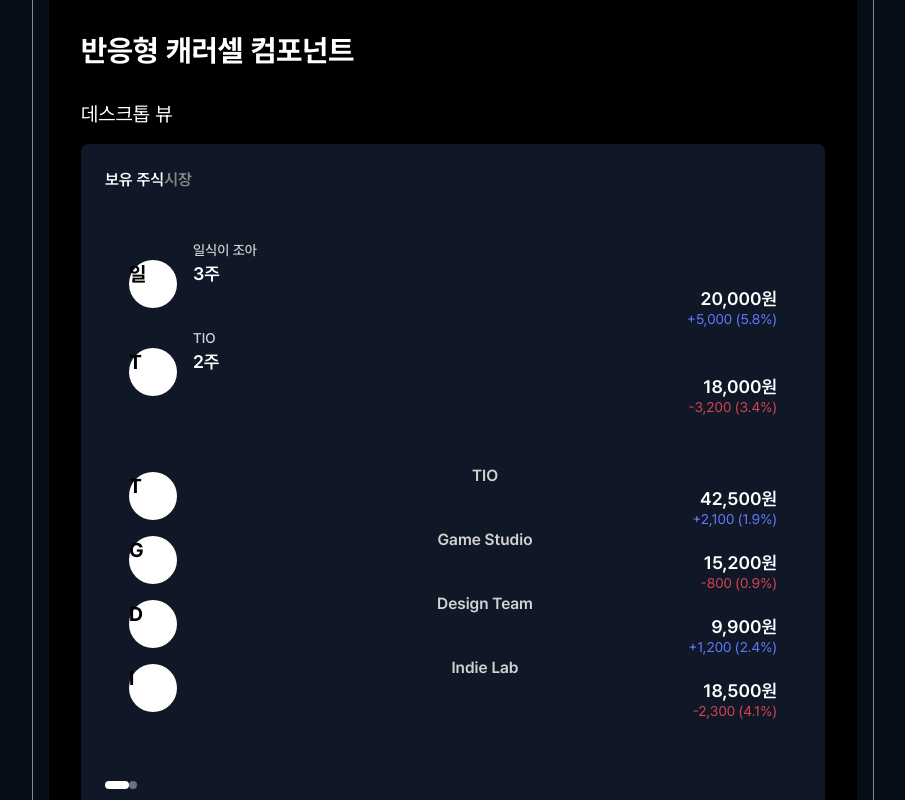
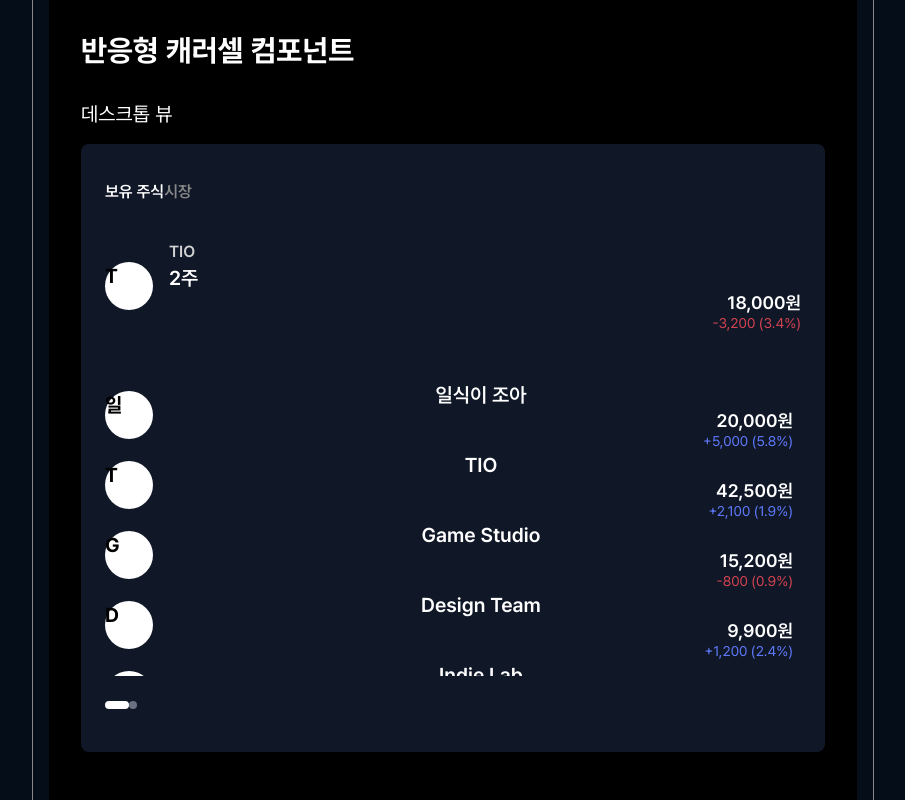
Before and after one commit to ssugameworks/invest-system_frontend, a Next.js app: page /carousel-example in a window 1280 px wide. Shown: the top 800 px of the page, without its empty margins (187-1092 px from the left). Built offline with nearby package versions, Linux system fonts and the light colour scheme.

Commit message:
feat: 캐러셀 수정 및 초기 설정

```diff
--- a/src/components/Carousel.tsx
+++ b/src/components/Carousel.tsx
@@ -5,8 +5,8 @@ import { debounce } from '@/utils/debounce';
 import { useCarouselDrag } from '@/hooks/useCarouselDrag';
 import { CarouselStateTabs } from '@/components/carousel/CarouselStateTabs';
 import { CarouselGroupSlide } from '@/components/carousel/CarouselGroupSlide';
-import { getActiveState, useCarouselGroups, useStateGroupIndices } from '@/hooks/useCarouselGrouping';
 import { CarouselCard, CarouselState } from '@/types/carousel';
+import { EMPTY_STATE_MESSAGES, STATE_ORDER } from '@/constants/carousel';
 
 // 캐러셀 설정 상수 (Tailwind 클래스와 동일하게 유지)
 const CAROUSEL_GAP = 10; // gap-2.5 (0.625rem = 10px)와 동기화 필요
@@ -25,18 +25,29 @@ export default function Carousel({ cards, className = '', onCardClick }: Carouse
   const containerRef = useRef<HTMLDivElement>(null);
 
   const dragHandlers = useCarouselDrag(containerRef);
-  const groupedCards = useCarouselGroups(cards);
-  const stateGroupIndices = useStateGroupIndices(groupedCards);
-  const activeState = getActiveState(groupedCards, currentIndex);
+  const slides = useMemo(
+    () =>
+      STATE_ORDER.map((state) => {
+        const isInvestedState = state === 'invested';
+        const items = cards.filter((card) => Boolean(card.isInvested) === isInvestedState);
+        return {
+          id: `slide-${state}`,
+          isInvested: isInvestedState,
+          items,
+        };
+      }),
+    [cards]
+  );
+  const activeState = STATE_ORDER[currentIndex] ?? 'invested';
 
   const scrollTo = (index: number) => {
-    if (!containerRef.current || !groupedCards.length) return;
+    if (!containerRef.current || !slides.length) return;
     const container = containerRef.current;
     const firstCard = container.querySelector('[data-carousel-item]') as HTMLElement;
     if (!firstCard) return;
 
     const cardWidth = firstCard.offsetWidth;
-    const clampedIndex = Math.max(0, Math.min(index, groupedCards.length - 1));
+    const clampedIndex = Math.max(0, Math.min(index, slides.length - 1));
 
     container.scrollTo({
       left: clampedIndex * (cardWidth + CAROUSEL_GAP),
@@ -46,8 +57,8 @@ export default function Carousel({ cards, className = '', onCardClick }: Carouse
   };
 
   const handleStateClick = (state: CarouselState) => {
-    const targetIndex = stateGroupIndices[state];
-    if (typeof targetIndex === 'number') {
+    const targetIndex = STATE_ORDER.indexOf(state);
+    if (targetIndex >= 0) {
       scrollTo(targetIndex);
     }
   };
@@ -62,9 +73,9 @@ export default function Carousel({ cards, className = '', onCardClick }: Carouse
 
         const cardWidth = firstCard.offsetWidth;
         const newIndex = Math.round(container.scrollLeft / (cardWidth + CAROUSEL_GAP));
-        setCurrentIndex(newIndex);
+        setCurrentIndex(Math.max(0, Math.min(newIndex, slides.length - 1)));
       }, SCROLL_DEBOUNCE_MS),
-    []
+    [slides.length]
   );
 
   useEffect(() => {
@@ -75,17 +86,22 @@ export default function Carousel({ cards, className = '', onCardClick }: Carouse
     return () => container.removeEventListener('scroll', debouncedHandleScroll);
   }, [debouncedHandleScroll]);
 
+  const tabs = slides.map((slide, idx) => ({
+    state: STATE_ORDER[idx],
+    hasItems: slide.items.length > 0,
+  }));
+
+  const missingStates = tabs.filter((tab) => !tab.hasItems).map((tab) => tab.state);
+
   return (
-    <div className={`w-full ${className}`}>
-      <CarouselStateTabs
-        activeState={activeState}
-        stateGroupIndices={stateGroupIndices}
-        onStateSelect={handleStateClick}
-      />
+    <div className={`w-full px-4 md:px-0 py-3 ${className}`}>
+      <CarouselStateTabs activeState={activeState} onStateSelect={handleStateClick} tabs={tabs} />
+
+
 
       <div
         ref={containerRef}
-        className="flex gap-2.5 overflow-x-auto scrollbar-hide cursor-grab active:cursor-grabbing px-4 md:px-0 py-3"
+        className="flex gap-2.5 overflow-x-auto scrollbar-hide cursor-grab active:cursor-grabbing"
         style={{
           scrollSnapType: 'x mandatory',
           WebkitOverflowScrolling: 'touch',
@@ -101,22 +117,27 @@ export default function Carousel({ cards, className = '', onCardClick }: Carouse
         onTouchMove={dragHandlers.handleTouchMove}
         onTouchEnd={dragHandlers.handleTouchEnd}
       >
-        {groupedCards.map((group) => (
-          <CarouselGroupSlide key={group.id} group={group} onCardClick={onCardClick} />
+        {slides.map((slide, index) => (
+          <CarouselGroupSlide
+            key={slide.id}
+            group={slide}
+            onCardClick={onCardClick}
+            emptyMessage={slide.items.length === 0 ? EMPTY_STATE_MESSAGES[STATE_ORDER[index]] : undefined}
+          />
         ))}
       </div>
 
-      {groupedCards.length > 1 && (
+      {slides.length > 1 && (
         <div className="flex justify-center gap-2 mt-4" role="tablist" aria-label="캐러셀 인디케이터">
-          {groupedCards.map((group, index) => (
+          {slides.map((slide, index) => (
             <button
-              key={group.id}
+              key={slide.id}
               onClick={() => scrollTo(index)}
               className={`h-2 rounded-full transition-all ${
                 index === currentIndex ? 'bg-white w-6' : 'bg-gray-500 w-2'
               }`}
               role="tab"
-              aria-label={`${group.items.map((item) => item.title).join(', ') || '그룹'} 슬라이드로 이동`}
+              aria-label={`${slide.items.map((item) => item.title).join(', ') || '그룹'} 슬라이드로 이동`}
               aria-selected={index === currentIndex}
             />
           ))}
--- a/src/components/carousel/CarouselCardButton.tsx
+++ b/src/components/carousel/CarouselCardButton.tsx
@@ -1,4 +1,5 @@
 import React from 'react';
+import { useRouter } from 'next/navigation';
 import { formatNumberWithCommas } from '@/utils/formatters';
 import { CarouselCard, GlowVariant } from '@/types/carousel';
 
@@ -37,10 +38,12 @@ const buildChangeLabel = (
 interface CarouselCardButtonProps {
   card: CarouselCard;
   onClick?: (cardId: number) => void;
+  isInvestedState?: boolean;
 }
 
-export function CarouselCardButton({ card, onClick }: CarouselCardButtonProps) {
-  const isInvested = Boolean(card.isInvested);
+export function CarouselCardButton({ card, onClick, isInvestedState }: CarouselCardButtonProps) {
+  const router = useRouter();
+  const isInvested = typeof isInvestedState === 'boolean' ? isInvestedState : Boolean(card.isInvested);
   const avatarLabel = card.avatarLabel ?? (card.title?.[0] ?? '').toUpperCase();
   const glowVariant = card.glowVariant ?? 'bright';
   const changeDirection =
@@ -49,21 +52,17 @@ export function CarouselCardButton({ card, onClick }: CarouselCardButtonProps) {
   const changeText = card.changeLabel ?? buildChangeLabel(card.changeAmount, card.changeRate, changeDirection);
   const showChange = Boolean(changeText);
   const changeColor = changeDirection === 'down' ? 'text-[#d34250]' : 'text-[#5F79FB]';
-  const isInteractive = typeof onClick === 'function';
 
   const handleClick = () => {
-    if (isInteractive) {
-      onClick?.(card.id);
-    }
+    onClick?.(card.id);
+    router.push(`/detail/${encodeURIComponent(card.title)}`);
   };
 
   return (
     <button
       type="button"
       onClick={handleClick}
-      disabled={!isInteractive}
-      aria-disabled={!isInteractive}
-      className="relative flex w-full items-center gap-4 text-left transition-colors focus-visible:outline focus-visible:outline-2 focus-visible:outline-offset-2 focus-visible:outline-[#F6F631] disabled:cursor-default"
+      className="relative flex w-full items-center gap-4 text-left transition-colors focus-visible:outline focus-visible:outline-2 focus-visible:outline-offset-2 focus-visible:outline-[#F6F631]"
       aria-label={`${card.title} 카드`}
     >
       <div className="relative flex items-center justify-center">
@@ -77,30 +76,19 @@ export function CarouselCardButton({ card, onClick }: CarouselCardButtonProps) {
       </div>
       <div className="flex flex-1 items-center justify-between gap-6 min-w-0">
         <div
-          className={`min-w-0 flex flex-col ${
-            isInvested ? 'items-start' : 'items-center text-center justify-center'
-          } gap-0.5`}
+          className={`min-w-0 flex flex-col ${isInvested ? 'items-start' : 'items-center text-center justify-center'} `}
         >
-          <p className={`${isInvested ? 'text-sm font-medium' : 'text-base font-semibold'} text-[#d2d2d2] truncate`}>{card.title}</p>
-          {isInvested ? (
-            (card.subtitle ?? card.members) && (
-              <p className="text-lg font-semibold text-white truncate" aria-label="투자 기간">
-                {card.subtitle ?? card.members}
-              </p>
-            )
-          ) : (
-            <>
-              {card.members && (
-                <p className="text-sm font-medium text-[#9ca0ab] truncate" aria-label="팀 구성원">
-                  {card.members}
-                </p>
-              )}
-              {card.subtitle && (
-                <p className="text-lg font-semibold text-white truncate" aria-label="활동 정보">
-                  {card.subtitle}
-                </p>
-              )}
-            </>
+          <p
+            className={`${
+              isInvested ? 'text-base font-semibold text-[#d2d2d2] ' : 'text-[20px] font-semibold text-white'
+            } truncate`}
+          >
+            {card.title}
+          </p>
+          {isInvested && card.subtitle && (
+            <p className="text-xl font-semibold text-white truncate " aria-label="투자양">
+              {card.subtitle}
+            </p>
           )}
         </div>
         <div className="text-right min-w-[120px]">
--- a/src/components/carousel/CarouselGroupSlide.tsx
+++ b/src/components/carousel/CarouselGroupSlide.tsx
@@ -1,18 +1,37 @@
+import type { CSSProperties } from 'react';
 import { CarouselGroup } from '@/types/carousel';
 import { CarouselCardButton } from '@/components/carousel/CarouselCardButton';
+
+const MAX_VISIBLE_CARDS = 4;
+const MAX_LIST_HEIGHT_PX = 320;
 
 interface CarouselGroupSlideProps {
   group: CarouselGroup;
   onCardClick?: (cardId: number) => void;
+  emptyMessage?: string;
 }
 
-export function CarouselGroupSlide({ group, onCardClick }: CarouselGroupSlideProps) {
+export function CarouselGroupSlide({ group, onCardClick, emptyMessage }: CarouselGroupSlideProps) {
+  const enableOverflow = group.items.length > MAX_VISIBLE_CARDS;
+  const listStyle: CSSProperties = { maxHeight: `${MAX_LIST_HEIGHT_PX}px` };
+
   return (
     <div data-carousel-item className="flex-none w-full max-w-[840px]" style={{ scrollSnapAlign: 'start' }}>
-      <div className="h-full w-full px-6 py-6 flex flex-col gap-6">
-        {group.items.map((card) => (
-          <CarouselCardButton key={card.id} card={card} onClick={onCardClick} />
-        ))}
+      <div
+        className={`h-full w-full py-6 flex flex-col gap-6 ${
+          enableOverflow ? 'overflow-y-auto pr-2 scrollbar-hide' : ''
+        }`}
+        style={listStyle}
+      >
+        {group.items.length === 0 && emptyMessage ? (
+          <div className="flex flex-1 items-center justify-center rounded-lg   px-4 py-10 text-center text-sm text-[#9ca0ab]">
+            {emptyMessage}
+          </div>
+        ) : (
+          group.items.map((card) => (
+            <CarouselCardButton key={card.id} card={card} onClick={onCardClick} isInvestedState={group.isInvested} />
+          ))
+        )}
       </div>
     </div>
   );
--- a/src/components/carousel/CarouselStateTabs.tsx
+++ b/src/components/carousel/CarouselStateTabs.tsx
@@ -3,28 +3,29 @@ import { CarouselState } from '@/types/carousel';
 
 interface CarouselStateTabsProps {
   activeState: CarouselState | null;
-  stateGroupIndices: Partial<Record<CarouselState, number>>;
   onStateSelect: (state: CarouselState) => void;
+  tabs: Array<{ state: CarouselState; hasItems: boolean }>;
 }
 
-export function CarouselStateTabs({ activeState, stateGroupIndices, onStateSelect }: CarouselStateTabsProps) {
+export function CarouselStateTabs({ activeState, onStateSelect, tabs }: CarouselStateTabsProps) {
+  const tabMap = new Map(tabs.map((tab) => [tab.state, tab]));
+
   return (
     <div className="flex items-center gap-2 mb-3" role="tablist" aria-label="캐러셀 상태">
       {STATE_ORDER.map((state) => {
         const isActive = activeState ? activeState === state : state === 'invested';
-        const isAvailable = typeof stateGroupIndices[state] === 'number';
+        const hasItems = tabMap.get(state)?.hasItems ?? false;
 
         return (
           <button
             key={state}
             type="button"
-            onClick={() => isAvailable && onStateSelect(state)}
-            disabled={!isAvailable}
+            onClick={() => onStateSelect(state)}
             role="tab"
             aria-selected={isActive}
             className={`bg-transparent border-0 p-0 text-base font-semibold transition-colors ${
-              isAvailable ? 'cursor-pointer' : 'cursor-not-allowed opacity-40'
-            } ${isActive ? 'text-white font-bold' : 'text-[#888888]'}`}
+              isActive ? 'text-white font-bold' : 'text-[#888888]'
+            } ${hasItems ? '' : 'opacity-70'}`}
           >
             {STATE_LABELS[state]}
           </button>
--- a/src/constants/carousel.ts
+++ b/src/constants/carousel.ts
@@ -6,3 +6,8 @@ export const STATE_LABELS: Record<CarouselState, string> = {
 };
 
 export const STATE_ORDER: CarouselState[] = Object.keys(STATE_LABELS) as CarouselState[];
+
+export const EMPTY_STATE_MESSAGES: Record<CarouselState, string> = {
+  invested: '아직 투자한 기업이 없어요',
+  market: '모든 기업에 투자했어요',
+};
--- a/src/constants/carouselSampleCards.ts
+++ b/src/constants/carouselSampleCards.ts
@@ -9,7 +9,7 @@ export const sampleCards: CarouselCard[] = [
     id: sampleTeams[0].id,
     title: sampleTeams[0].title,
     subtitle: '3주',
-    isInvested: true,
+    isInvested: false,
     totalInvestment: 20000,
     changeAmount: 5000,
     changeRate: 5.8,
```
